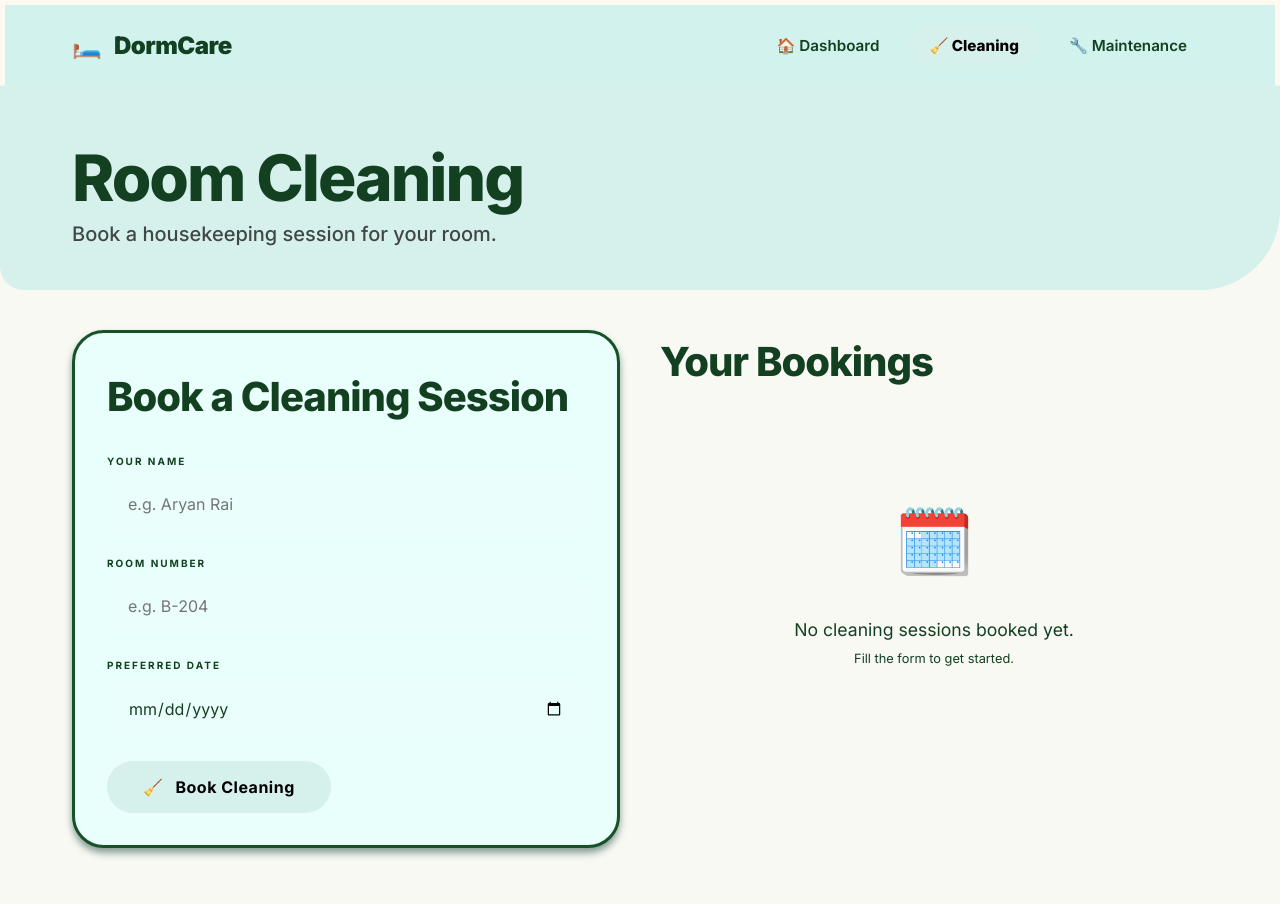
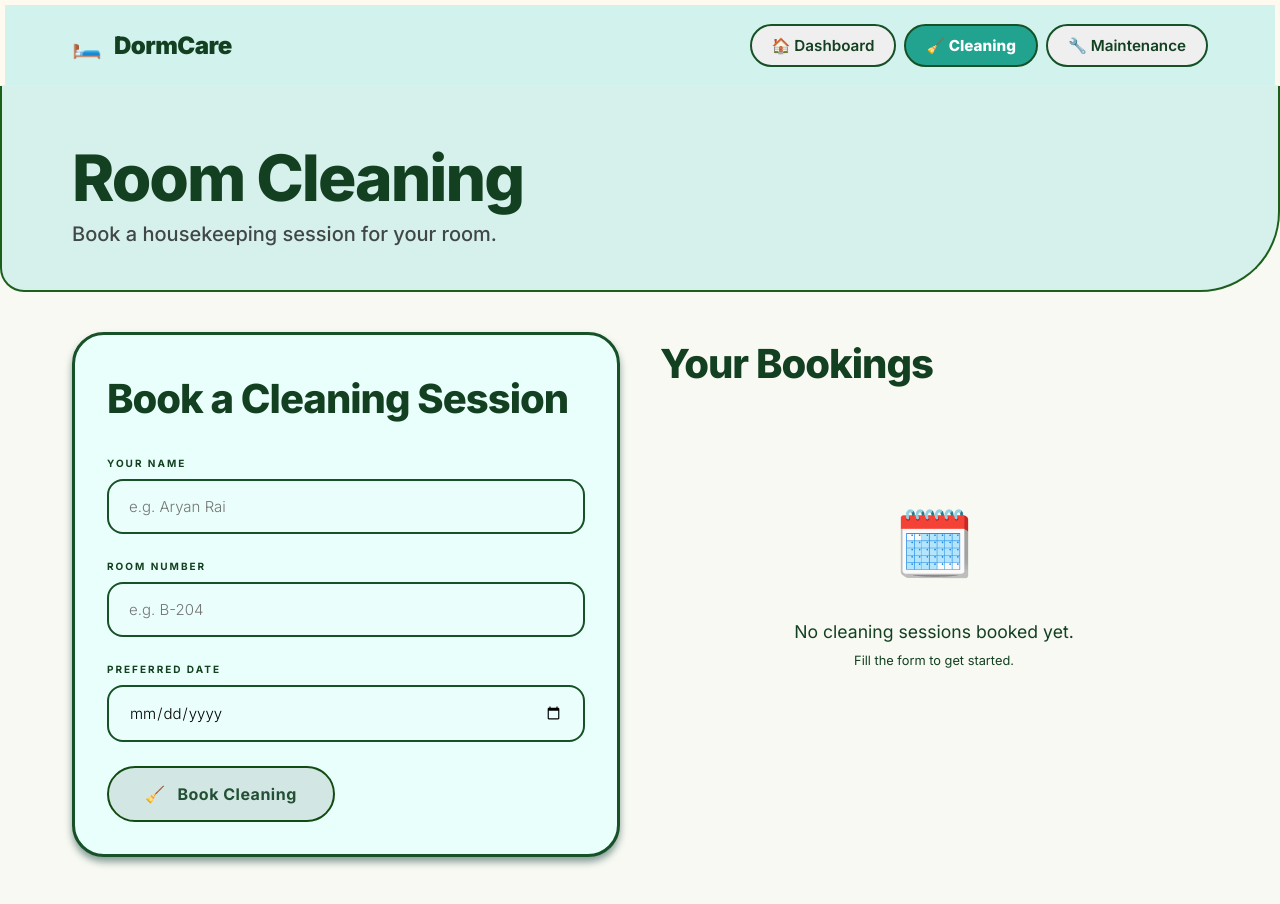
Before and after one commit to Aryan68798/DormCare, a React (Vite) app: page /cleaning in a window 1280 px wide. Shown: the top 904 px of the page. Built offline with nearby package versions, Linux system fonts and the light colour scheme.

Commit message:
Your message

```diff
--- a/src/Pages/Dashboard.css
+++ b/src/Pages/Dashboard.css
@@ -21,9 +21,11 @@
   transition: var(--transition);
 }
 .stat-card:hover {
-  border-color: rgba(255, 255, 255, 0.2);
-  transform: translateY(-4px);
-  background: rgba(255, 255, 255, 0.06);
+  border-color: #08483e;
+  transform: translateY(-18px);
+
+  background: #a3d9d0;
+  color:white;
 }
 
 .stat-icon {
--- a/src/components/Navbar.css
+++ b/src/components/Navbar.css
@@ -49,8 +49,7 @@
 }
 
 .nav-link {
-  background: transparent;
-  border: 1px solid transparent;
+  border: 2px solid #165127;
   padding: 10px 20px;
   border-radius: var(--radius-pill);
   font-size: 0.95rem;
@@ -60,12 +59,11 @@
   transition: var(--transition);
 }
 .nav-link:hover {
-  background: rgba(255, 255, 255, 0.05);
-  color: var(--pure-white);
+  color: #ffffff;
 }
 .nav-link-active {
-  background: var(--cyber-yellow);
-  color: #000;
+  background: #22a390;
+  color: white;
   font-weight: 800;
 }
 
--- a/src/index.css
+++ b/src/index.css
@@ -96,6 +96,8 @@ input, textarea, select {
 /* --- Liquid Header --- */
 .liquid-header {
   background: var(--cyber-yellow);
+  border:2px solid rgb(27, 95, 27);
+  border-top: none;
   padding: 60px 0 40px;
   border-bottom-right-radius: 80px;
   border-bottom-left-radius: 24px;
@@ -141,9 +143,10 @@ h3 { font-size: 1.5rem; font-weight: 700; }
   transition: var(--transition);
 }
 .card:hover {
-  transform: translateY(-4px);
-  border-color: rgba(0, 0, 0, 0.2);
-  color:#165127;
+  transform: translateY(-12px);
+  border-color: rgba(6, 50, 26);
+  color:#ffffff;
+  background:#a3d9d0;
 }
 
 /* --- Form Elements --- */
@@ -166,11 +169,12 @@ h3 { font-size: 1.5rem; font-weight: 700; }
 .form-group textarea,
 .form-group select {
   background: rgba(255, 255, 255, 0.05);
-  border: 1px solid rgba(255, 255, 255, 0.1);
+  border: 2px solid #165127;
   border-radius: var(--radius-sm);
   padding: 16px 20px;
-  font-size: 1rem;
-  color: var(--on-surface);
+  font-size: 15px;
+  font-weight: 100;
+  color: #000000;
   transition: var(--transition);
   width: 100%;
 }
@@ -178,8 +182,9 @@ h3 { font-size: 1.5rem; font-weight: 700; }
 .form-group input:focus,
 .form-group textarea:focus,
 .form-group select:focus {
-  border-color: var(--primary);
-  background: rgba(255, 255, 255, 0.08);
+  border: 2px solid #165127;
+  background: #22a390;
+  color:white;
 }
 
 .form-group textarea { resize: vertical; min-height: 120px; }
@@ -191,7 +196,7 @@ h3 { font-size: 1.5rem; font-weight: 700; }
   justify-content: center;
   gap: 12px;
   padding: 16px 36px;
-  border: none;
+  border: 2px solid #134c13;
   border-radius: var(--radius-pill);
   font-size: 1rem;
   font-weight: 700;
@@ -201,8 +206,8 @@ h3 { font-size: 1.5rem; font-weight: 700; }
 
 /* Primary filled */
 .btn-primary {
-  background: var(--cyber-yellow);
-  color: #000;
+  background: #d2e6e3;
+  color: #235034;
 }
 .btn-primary:hover {
   transform: scale(1.05);
```
